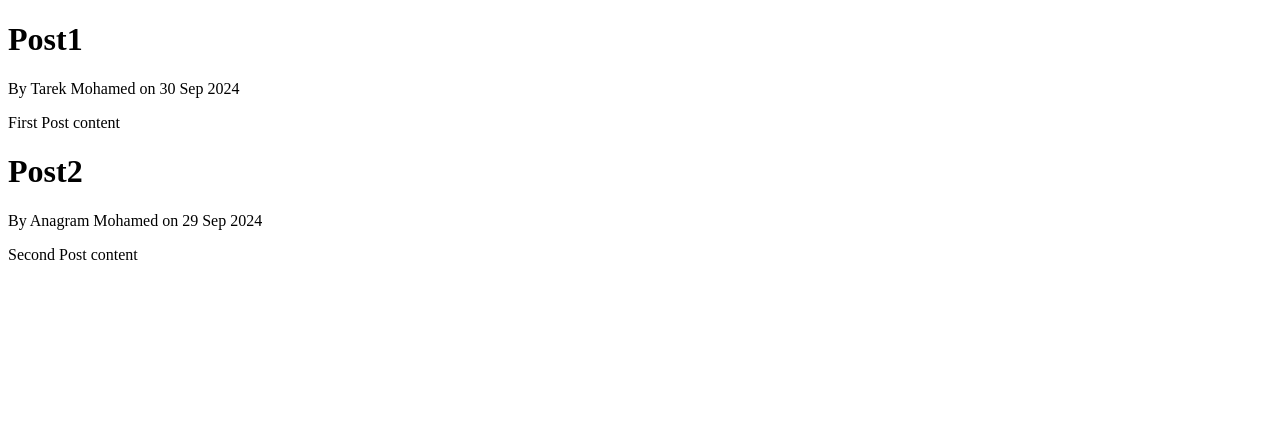
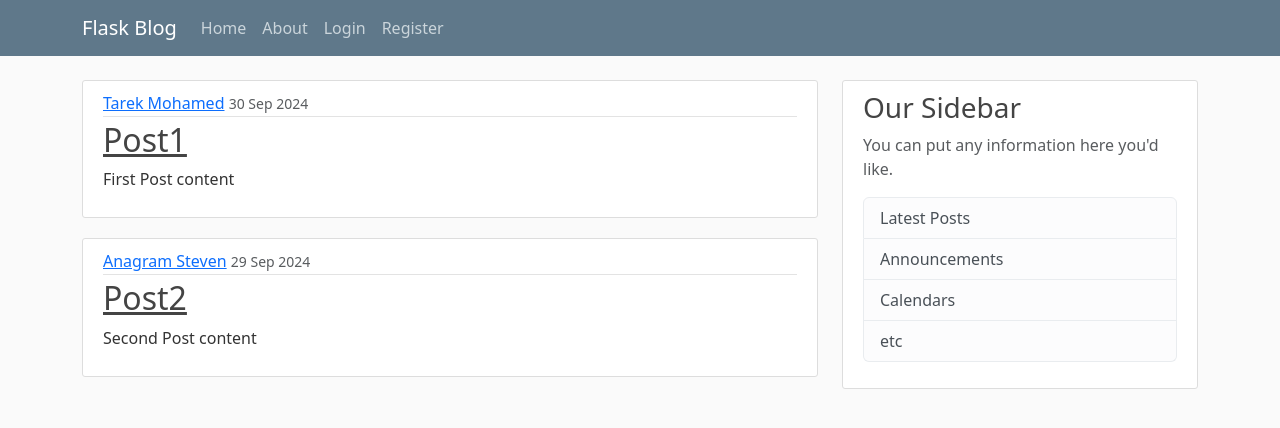
Before and after one commit to tarek2ty/FLASK-BLOG, a Flask app: page / in a window 1280 px wide. Shown: the top 428 px of the page. Run offline with Flask 3, Linux system fonts and the light colour scheme.

Commit message:
added new styles

```diff
--- a/flaskblog.py
+++ b/flaskblog.py
@@ -1,4 +1,4 @@
-from flask import Flask, render_template
+from flask import Flask, render_template, url_for
 
 app=Flask(__name__)
 
@@ -10,12 +10,13 @@ posts = [
         'date_posted': '30 Sep 2024'
     },
     {
-        'author':'Anagram Mohamed',
+        'author':'Anagram Steven',
         'title': 'Post2',
         'content': 'Second Post content',
         'date_posted': '29 Sep 2024'
     }
 ]
+
 
 @app.route("/")
 @app.route("/home")
--- /dev/null
+++ b/static/main.css
@@ -0,0 +1,80 @@
+body {
+    background: #fafafa;
+    color: #333333;
+    margin-top: 5rem;
+  }
+
+  h1, h2, h3, h4, h5, h6 {
+    color: #444444;
+  }
+
+  .bg-steel {
+    background-color: #5f788a;
+  }
+
+  .site-header .navbar-nav .nav-link {
+    color: #cbd5db;
+  }
+
+  .site-header .navbar-nav .nav-link:hover {
+    color: #ffffff;
+  }
+
+  .site-header .navbar-nav .nav-link.active {
+    font-weight: 500;
+  }
+
+  .content-section {
+    background: #ffffff;
+    padding: 10px 20px;
+    border: 1px solid #dddddd;
+    border-radius: 3px;
+    margin-bottom: 20px;
+  }
+
+  .article-title {
+    color: #444444;
+  }
+
+  a.article-title:hover {
+    color: #428bca;
+    text-decoration: none;
+  }
+
+  .article-content {
+    white-space: pre-line;
+  }
+
+  .article-img {
+    height: 65px;
+    width: 65px;
+    margin-right: 16px;
+  }
+
+  .article-metadata {
+    padding-bottom: 1px;
+    margin-bottom: 4px;
+    border-bottom: 1px solid #e3e3e3
+  }
+
+  .article-metadata a:hover {
+    color: #333;
+    text-decoration: none;
+  }
+
+  .article-svg {
+    width: 25px;
+    height: 25px;
+    vertical-align: middle;
+  }
+
+  .account-img {
+    height: 125px;
+    width: 125px;
+    margin-right: 20px;
+    margin-bottom: 16px;
+  }
+
+  .account-heading {
+    font-size: 2.5rem;
+  }
--- a/templates/home.html
+++ b/templates/home.html
@@ -1,19 +1,15 @@
-<!DOCTYPE html>
-<html lang="en">
-<head>
-    <meta charset="UTF-8">
-    <meta name="viewport" content="width=device-width, initial-scale=1.0">
-    {%if title%}
-        <title>Flask Blog-{{title}}</title>
-    {%else%}
-        <title>Flask Blog</title>
-    {%endif%}
-</head>
-<body>
+{%extends "layout.html"%}
+{%block content%}
     {% for post in posts %}
-        <h1>{{post.title}}</h1>
-        <p>By {{post.author}} on {{post.date_posted}}</p>
-        <p>{{post.content}}</p>
+        <article class="media content-section">
+            <div class="media-body">
+            <div class="article-metadata">
+                <a class="mr-2" href="#">{{ post.author }}</a>
+                <small class="text-muted">{{ post.date_posted }}</small>
+            </div>
+            <h2><a class="article-title" href="#">{{ post.title }}</a></h2>
+            <p class="article-content">{{ post.content }}</p>
+            </div>
+        </article>
     {% endfor %}
-</body>
-</html>
+{%endblock content%}
--- /dev/null
+++ b/templates/layout.html
@@ -0,0 +1,61 @@
+<!DOCTYPE html>
+<html lang="en">
+<head>
+    <meta charset="UTF-8">
+    <meta name="viewport" content="width=device-width, initial-scale=1.0">
+    <link href="https://cdn.jsdelivr.net/npm/bootstrap@5.3.3/dist/css/bootstrap.min.css" rel="stylesheet" integrity="sha384-QWTKZyjpPEjISv5WaRU9OFeRpok6YctnYmDr5pNlyT2bRjXh0JMhjY6hW+ALEwIH" crossorigin="anonymous">
+
+    <link rel="stylesheet" type="text/css" href="{{url_for('static',filename='main.css')}}">
+
+    {%if title%}
+        <title>Flask Blog-{{title}}</title>
+    {%else%}
+        <title>Flask Blog</title>
+    {%endif%}
+</head>
+<body>
+    <header class="site-header">
+        <nav class="navbar navbar-expand-md navbar-dark bg-steel fixed-top">
+          <div class="container">
+            <a class="navbar-brand mr-4" href="/">Flask Blog</a>
+            <button class="navbar-toggler" type="button" data-toggle="collapse" data-target="#navbarToggle" aria-controls="navbarToggle" aria-expanded="false" aria-label="Toggle navigation">
+              <span class="navbar-toggler-icon"></span>
+            </button>
+            <div class="collapse navbar-collapse" id="navbarToggle">
+              <div class="navbar-nav mr-auto">
+                <a class="nav-item nav-link" href="/">Home</a>
+                <a class="nav-item nav-link" href="/about">About</a>
+              </div>
+              <!-- Navbar Right Side -->
+              <div class="navbar-nav">
+                <a class="nav-item nav-link" href="/login">Login</a>
+                <a class="nav-item nav-link" href="/register">Register</a>
+              </div>
+            </div>
+          </div>
+        </nav>
+      </header>
+      <main role="main" class="container">
+        <div class="row">
+          <div class="col-md-8">
+            {% block content %}{% endblock %}
+          </div>
+          <div class="col-md-4">
+            <div class="content-section">
+              <h3>Our Sidebar</h3>
+              <p class='text-muted'>You can put any information here you'd like.
+                <ul class="list-group">
+                  <li class="list-group-item list-group-item-light">Latest Posts</li>
+                  <li class="list-group-item list-group-item-light">Announcements</li>
+                  <li class="list-group-item list-group-item-light">Calendars</li>
+                  <li class="list-group-item list-group-item-light">etc</li>
+                </ul>
+              </p>
+            </div>
+          </div>
+        </div>
+      </main>
+    <script src="https://cdn.jsdelivr.net/npm/@popperjs/core@2.11.8/dist/umd/popper.min.js" integrity="sha384-I7E8VVD/ismYTF4hNIPjVp/Zjvgyol6VFvRkX/vR+Vc4jQkC+hVqc2pM8ODewa9r" crossorigin="anonymous"></script>
+    <script src="https://cdn.jsdelivr.net/npm/bootstrap@5.3.3/dist/js/bootstrap.min.js" integrity="sha384-0pUGZvbkm6XF6gxjEnlmuGrJXVbNuzT9qBBavbLwCsOGabYfZo0T0to5eqruptLy" crossorigin="anonymous"></script>
+</body>
+</html>
```
Also changed, not shown: templates/about.html (+3 -14 lines).
